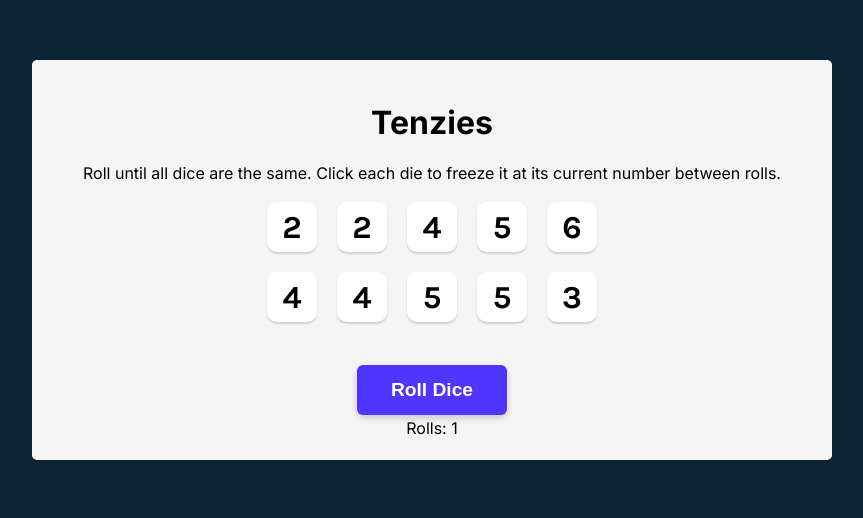
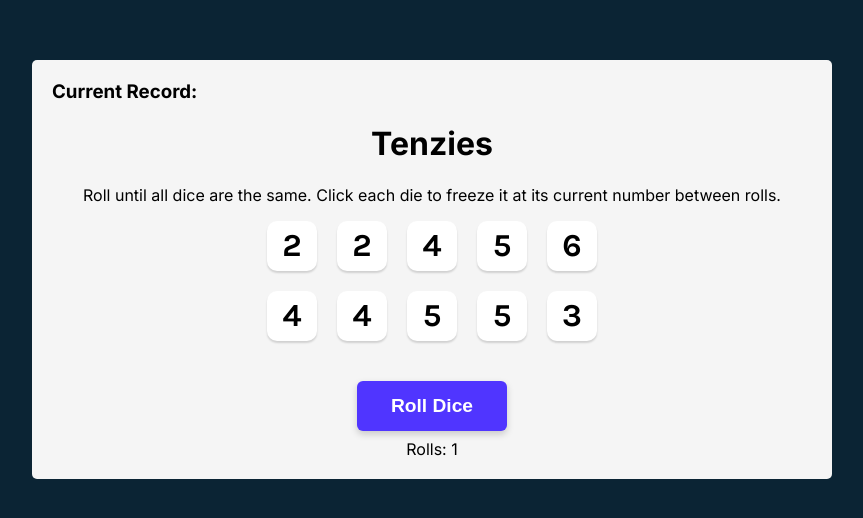
Before and after one commit to mcmurray0125/tenzies-game, a React (Vite) app: page / in a window 1280 px wide. Shown: the part 160-678 px from the top of the page, without its empty margins (208-1071 px from the left). Built offline with nearby package versions, Linux system fonts and the light colour scheme.

Commit message:
added counter and current record tracker.

```diff
--- a/src/App.jsx
+++ b/src/App.jsx
@@ -26,26 +26,34 @@ export default function App() {
     const [tenzies, setTenzies] = React.useState(false);
     const [record, setRecord] = React.useState(() => JSON.parse(localStorage.getItem("record")) || "")
 
+
+    function checkRecord() {
+        if (record === "") {
+            setRecord(count);
+        } else if (typeof record === "number") {
+            if (count < record) {
+                setRecord(count);
+            }
+        }
+    }
+
     useEffect(() => {
-        checkRecord();
+        //update record when tenzie is won
         localStorage.setItem("record", JSON.stringify(record));
-      }, [tenzies]);
-
-      function checkRecord() {
-        setRecord(oldRecord => oldRecord = ""? oldRecord = count : oldRecord = 500)
-      }
-
-
+      }, [tenzies,record]);
 
     useEffect(() => {
         let winner = dice.every(die => die.isHeld && die.value === dice[0].value);
         if (winner) {
             setTenzies(true)
+            checkRecord();
         }
     })
 
 
     function rollDice() {
+        //the function of the button changes
+        //depending on if tenzies has been won or not
         if (!tenzies) {
             setDice(oldDice => oldDice.map(die => {
                 return die.isHeld?
@@ -77,6 +85,7 @@ export default function App() {
     return (
         <main>
             {tenzies && <Confetti />}
+            <h3 className="record">Current Record: {record}</h3>
             <div className="game-text">
                 <h1>Tenzies</h1>
                 <p className="info">Roll until all dice are the same. Click each die to freeze it at its current number between rolls.</p>
--- a/src/style.css
+++ b/src/style.css
@@ -13,7 +13,7 @@ main {
   display: flex;
   flex-direction: column;
   background-color: #f5f5f5;
-  height: 400px;
+  height: auto;
   max-width: 800px;
   border-radius: 5px;
   padding: 20px;
@@ -50,6 +50,7 @@ main {
   color: white;
   height: 50px;
   width: 150px;
+  margin-bottom: 0.5rem;
   background-color: #5035ff;
   border-radius: 6px;
   border: none;
@@ -62,7 +63,10 @@ main {
 .game-text {
   text-align: center;
 }
-
+.record {
+  align-self: flex-start;
+  margin: 0;
+}
 
 @media screen and (min-width: 530px) and (min-height: 800px) {
   main {
```
